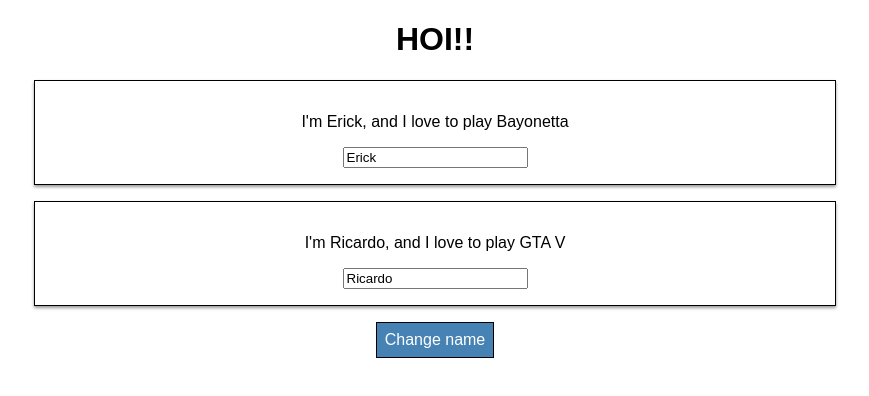
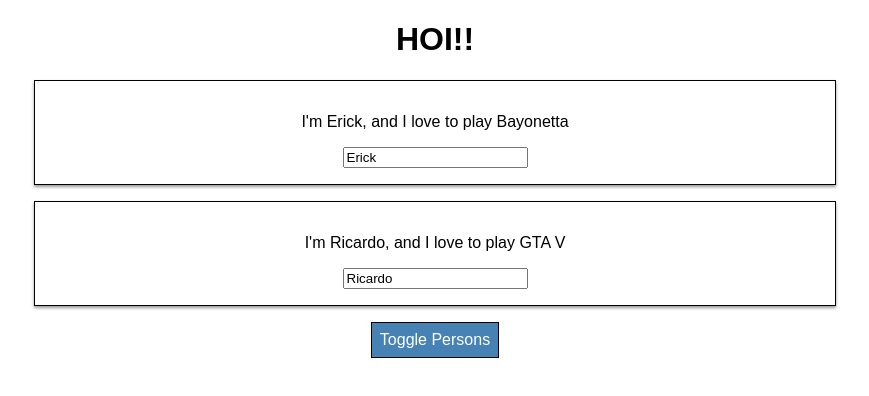
Before and after one commit to Shubidubi15/ReactPractice, a React (Create React App) app in the folder react-guide/: page / in a window 1280 px wide. Shown: the top 396 px of the page, without its empty margins (205-1074 px from the left). Built offline with nearby package versions, Linux system fonts and the light colour scheme.

Commit message:
Conditional rendering - class 50

```diff
--- a/react-guide/src/App.js
+++ b/react-guide/src/App.js
@@ -8,7 +8,8 @@ class App extends Component {
         { name: "Erick", game: "Bayonetta" },
         { name: "Ricardo", game: "GTA V" },
         { name: "Gus", game: "Rust" }
-      ]
+      ],
+      show: true
     }
 
     switchNameHandler = (newName) => {
@@ -31,6 +32,11 @@ class App extends Component {
       })
     }
 
+    togglePersonHandler = () => {
+      const doesShow = this.state.show;
+      this.setState({show: !doesShow});
+    }
+
   render() {
     const style = {
       backgroundColor: 'steelblue',
@@ -44,9 +50,14 @@ class App extends Component {
     return (
       <div className="App">
         <h1>HOI!!</h1>
-        <Person change={this.changedHandler} name = {this.state.persons[0].name} game = {this.state.persons[0].game}></Person>
-        <Person clic={() => this.switchNameHandler('Richi')} name = {this.state.persons[1].name} game = {this.state.persons[1].game}></Person>
-        <button onClick = {this.switchNameHandler.bind(this, 'Richard')} style={style}>Change name</button>
+        {
+          this.state.show &&
+          <div >
+            <Person change={this.changedHandler} name = {this.state.persons[0].name} game = {this.state.persons[0].game}></Person>
+            <Person clic={() => this.switchNameHandler('Richi')} name = {this.state.persons[1].name} game = {this.state.persons[1].game}></Person>
+          </div>
+        }
+        <button onClick = {this.togglePersonHandler} style={style}>Toggle Persons</button>
       </div>
     )
   }
```
